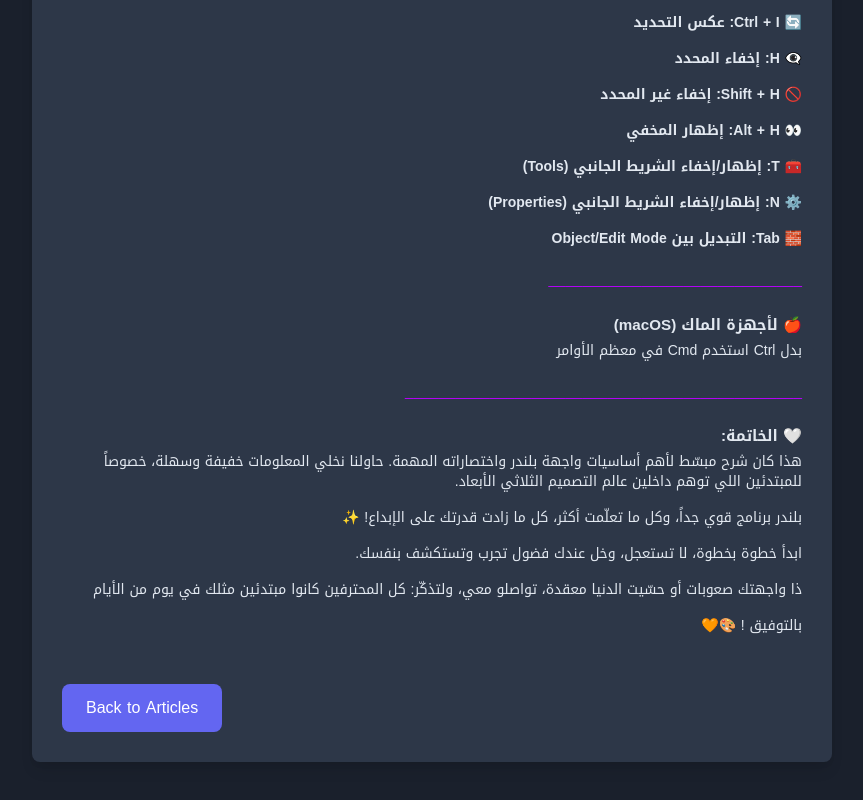
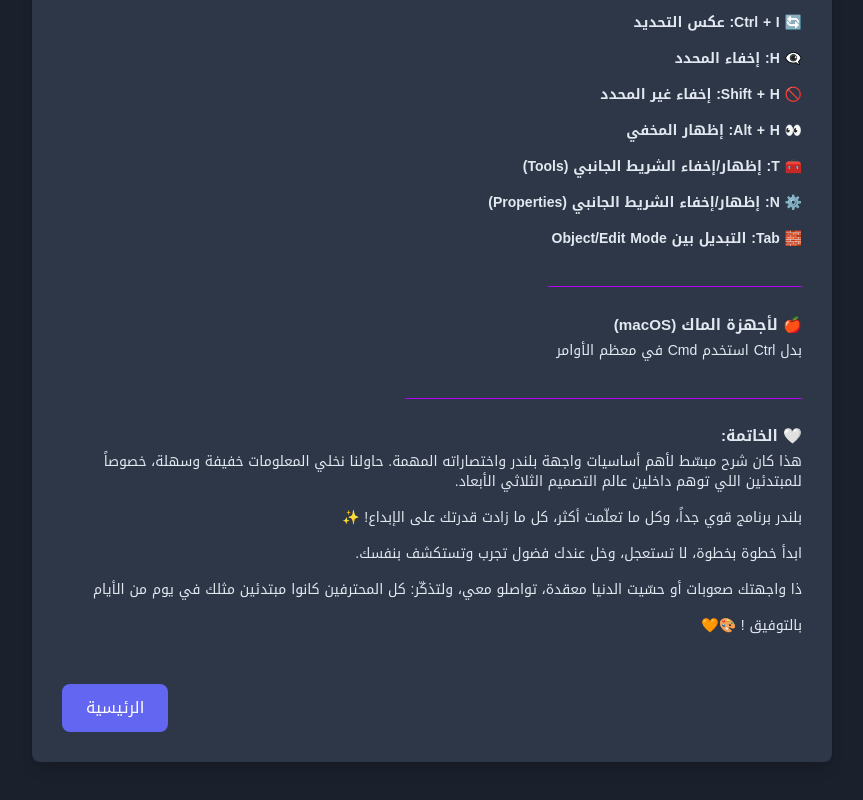
Before and after one commit to zyxwvuta/Kyub9, a plain HTML site: page articles/blender-interface/index.html in a window 1280 px wide. Shown: the part 8912-9712 px from the top of the page, without its empty margins (208-1071 px from the left). Drawn offline with nearby package versions, Linux system fonts and the light colour scheme.

Commit message:
updated the article's button v1.9

```diff
--- a/articles/blender-interface/index.html
+++ b/articles/blender-interface/index.html
@@ -276,7 +276,7 @@
                 </li>
             </ol>
         </div>
-        <a href="../index.html#articles" class="back-button">Back to Articles</a>
+        <a href="/index.html" class="back-button">الرئيسية</a>
     </div>
 </body>
 </html>
```
